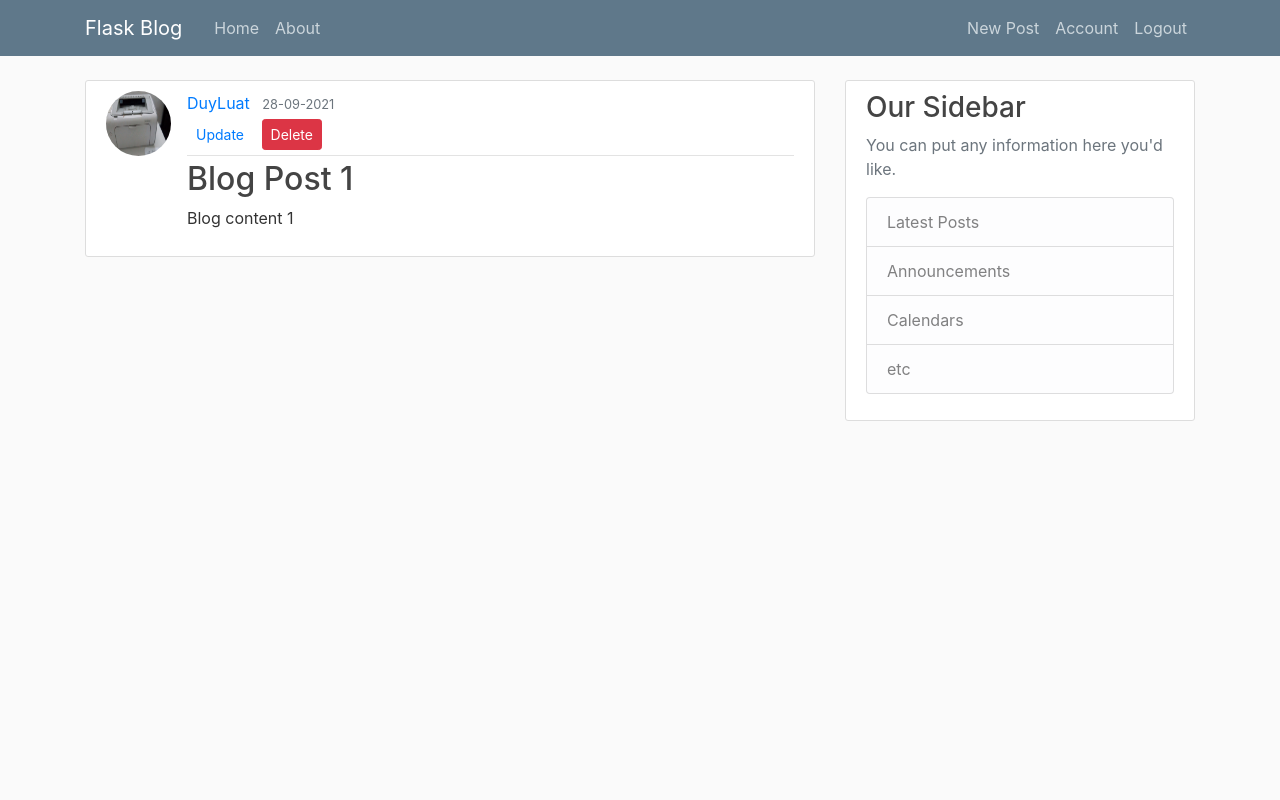
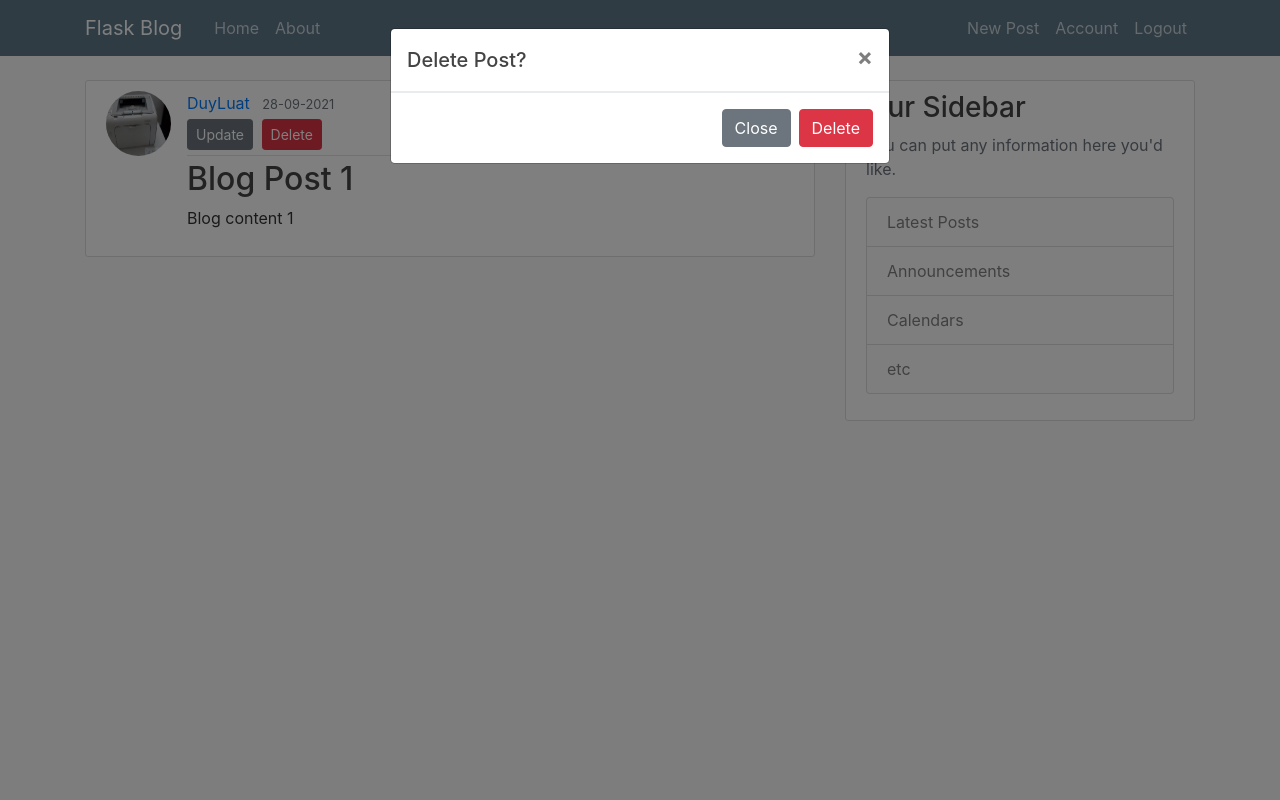
Before and after one commit to DuyLuat/flask_blog, a Flask app: page /post/1 in a window 1280 px wide, after a click on "Delete". Run offline with Flask 2, Linux system fonts and the light colour scheme; a user stored in the database is signed in; data comes from the database, SQL or seed files in the repository; both versions use the stored data as it was after the commit; some libraries are stand-ins or nearby versions.

Commit message:
Signed-off-by: DuyLuat <daoduyluat@gmail.com>

```diff
--- a/flaskblog/routes.py
+++ b/flaskblog/routes.py
@@ -17,7 +17,8 @@ from PIL import Image
 @app.route('/')
 @app.route('/home')
 def home():
-    posts=Post.query.all()
+    page=request.args.get('page', 1, type=int)
+    posts=Post.query.all().paginate(page=page, per_page=2)
     return render_template('home.html', posts=posts, title='Home Page')
 
 
@@ -122,10 +123,11 @@ def post(post_id):
 @app.route('/post/<int:post_id>/update', methods=['POST', 'GET'])
 @login_required
 def update_post(post_id):
+    form=PostForm()
     post=Post.query.get_or_404(post_id)
     if post.author != current_user:
         abort(404)
-    form = PostForm()
+
 
     if form.validate_on_submit():
         post.title=form.title.data
@@ -136,7 +138,7 @@ def update_post(post_id):
     elif request.method == 'GET':
         form.title.data=post.title
         form.content.data=post.content
-    return render_template('create_post.html', title="Update Post", post=post, legend="Update Post")
+        return render_template('create_post.html', title="Update Post", post=post, legend="Update Post", form = form)
 
 
 
--- a/flaskblog/templates/create_post.html
+++ b/flaskblog/templates/create_post.html
@@ -16,10 +16,9 @@
                      <span>{{error}}</span>
                  {% endfor %}
                 </div>
-
-             {% else %}
+                {% else %}
                     {{form.title(class="form-control form-control-lg")}}
-             {% endif %}
+                {% endif %}
 
             </div>
             <div class="form-group">
--- a/flaskblog/templates/post.html
+++ b/flaskblog/templates/post.html
@@ -10,11 +10,12 @@
                 <a href="#" class="mr-2"> {{post.author.username}} </a>
                 <small class="text-muted"> {{post.date_posted.strftime('%d-%m-%Y')}} </small>
                 {% if post.author == current_user %}
+
                 <div>
-                    <a href="{{url_for('update_post', post_id=post.id)}}" class="btn btn-secondery btn-sm mt-1 mb-1">Update</a>
-                    <button data-toggle="model" data-target="#deleteModel" class="btn btn-danger btn-sm m-1">Delete</button>
+                    <a href="{{url_for('update_post', post_id=post.id)}}" class="btn btn-secondary btn-sm mt-1 mb-1">Update</a>
+                    <!-- <button type="button" data-toggle="model" data-target="#deleteModel" class="btn btn-danger btn-sm m-1">Delete</button> -->
+                    <button type="button" class="btn btn-danger btn-sm m-1" data-toggle="modal" data-target="#deleteModel">Delete</button>
                 </div>
-
                 {% endif %}
             </div>
             <h2 class="article-title">{{post.title}}</h2>
@@ -22,26 +23,29 @@
         </div>
     </article>
 
-<!-- Model -->
 
-<div class="model fade" id="deleteModel" tabindex="-1" role="dialog" aria-labelledby="deleteModelLabel" aria-hidden="true">
-    <div class="model-dialog" role="document">
-        <div class="model-content">
-            <div class="model-header">
-                <h5 class="model-title" id="deleteModelLabel">Delete Post?</h5>
-                <button class="close" type="button" data-dismiss="model" aria-label="Close"><span aria-hidden="true">&time</span></button>
-            </div>
-            <div class="model-footer">
-                <button class="btn btn-secondary" type="button" data-dismiss="model">Close</button>
-            <form action="{{url_for('delete_post', post_id = post.id)}}" method="post">
-                <input type="submit" value="Delete" class="btn btn-danger">
-            </form>
-            </div>
 
+<!-- Modal -->
+<div class="modal fade" id="deleteModel" tabindex="-1" role="dialog" aria-labelledby="deleteModalLabel" aria-hidden="true">
+    <div class="modal-dialog" role="document">
+      <div class="modal-content">
+        <div class="modal-header">
+          <h5 class="modal-title" id="deleteModelLabel">Delete Post?</h5>
+          <button type="button" class="close" data-dismiss="modal" aria-label="Close">
+            <span aria-hidden="true">&times;</span>
+          </button>
         </div>
 
+        <div class="modal-footer">
+          <button type="button" class="btn btn-secondary" data-dismiss="modal">Close</button>
+          <form action="{{url_for('delete_post', post_id = post.id)}}" method="post">
+            <input type="submit" value="Delete" class="btn btn-danger">
+        </form>
+        </div>
+      </div>
     </div>
-</div>
+  </div>
+
 
 
 {% endblock content %}
```
Also changed, not shown: flaskblog/templates/home.html (+15 -1 lines), flaskblog/site.db.
